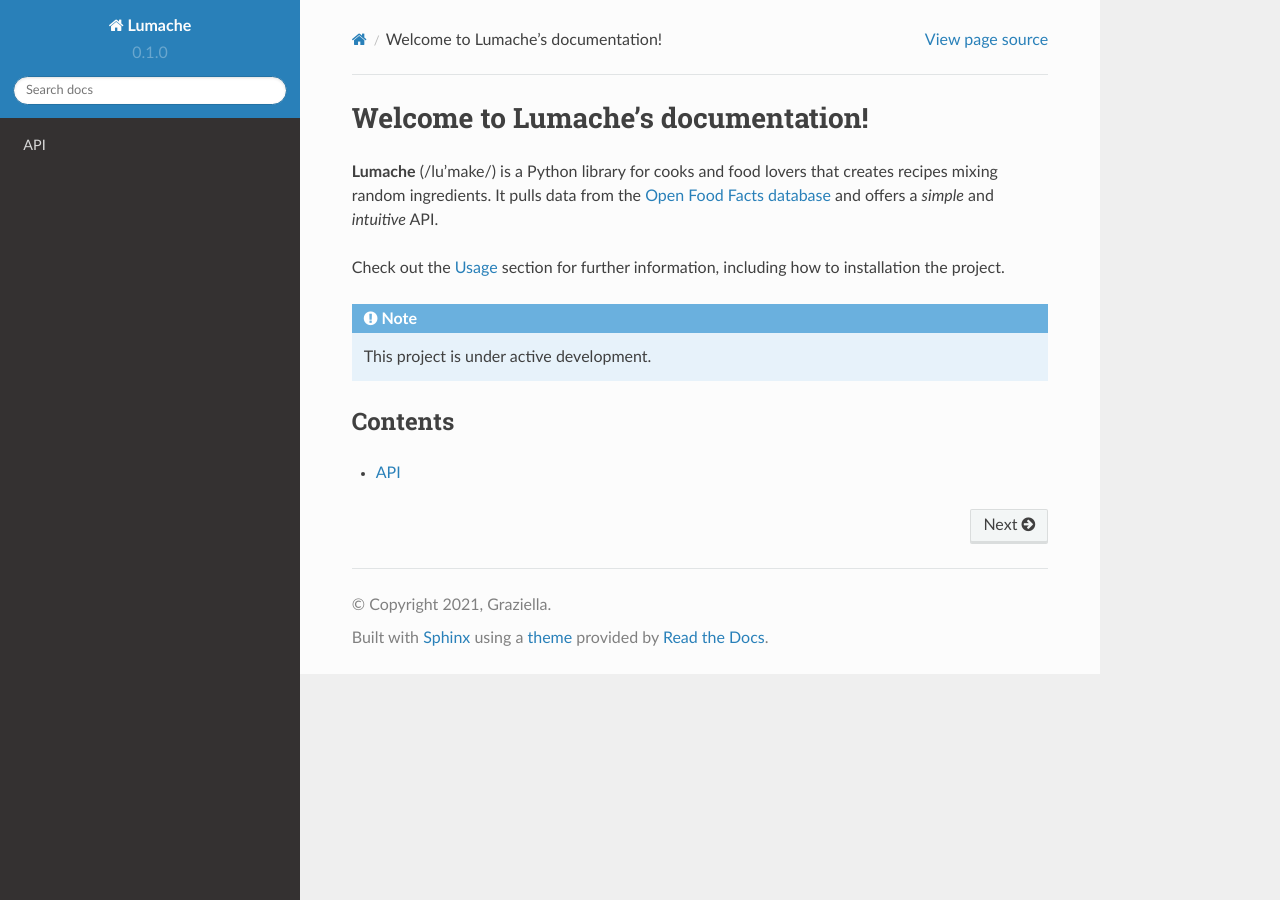
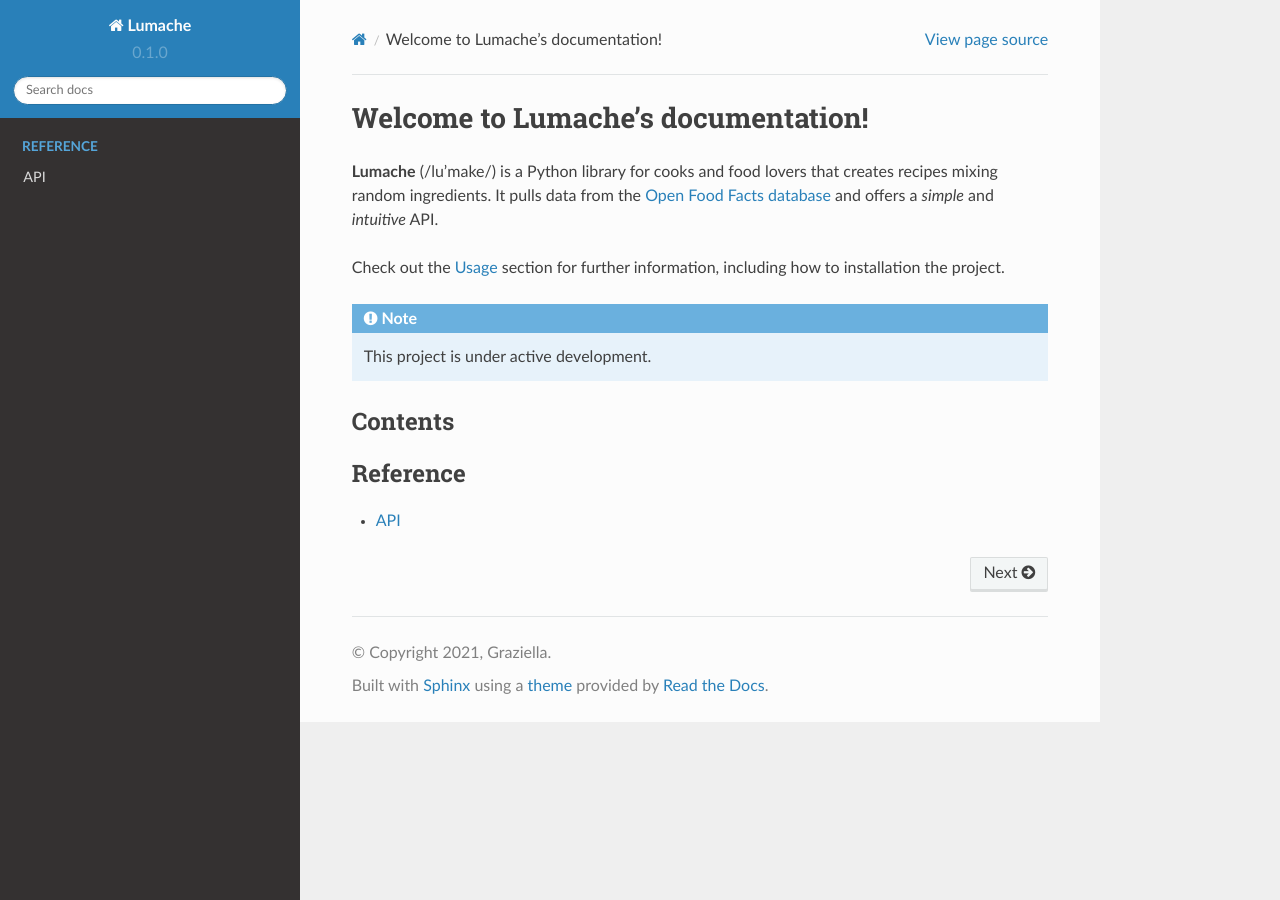
Before and after one commit to Mariosgia/doc_test, a Sphinx documentation site: the page built from docs/source/index.rst, in a window 1280 px wide. Built offline with Sphinx 7.4.7 and the Read the Docs theme 2.0.0, drawn with Linux system fonts in a browser that asks for light colours.

Commit message:
Update index.rst

```diff
--- a/docs/source/index.rst
+++ b/docs/source/index.rst
@@ -17,5 +17,7 @@
 --------
 
 .. toctree::
+   :maxdepth: 1
+   :caption: Reference
 
    api
```
